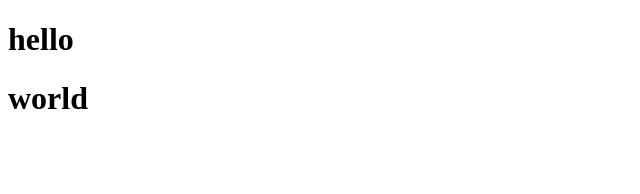
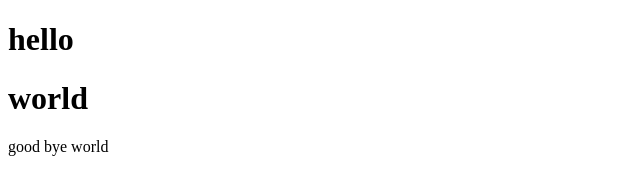
Before and after one commit to heavyobject/git-test, a plain HTML site: page index.html in a window 1280 px wide. Shown: the whole page, without its empty margins (0-640 px from the left). Drawn offline with Linux system fonts and the light colour scheme.

Commit message:
good bye p

```diff
--- a/index.html
+++ b/index.html
@@ -10,5 +10,6 @@
 <body>
     <h1>hello</h1>
     <h1>world</h1>
+    <p>good bye world</p>
 </body>
 </html>
```
